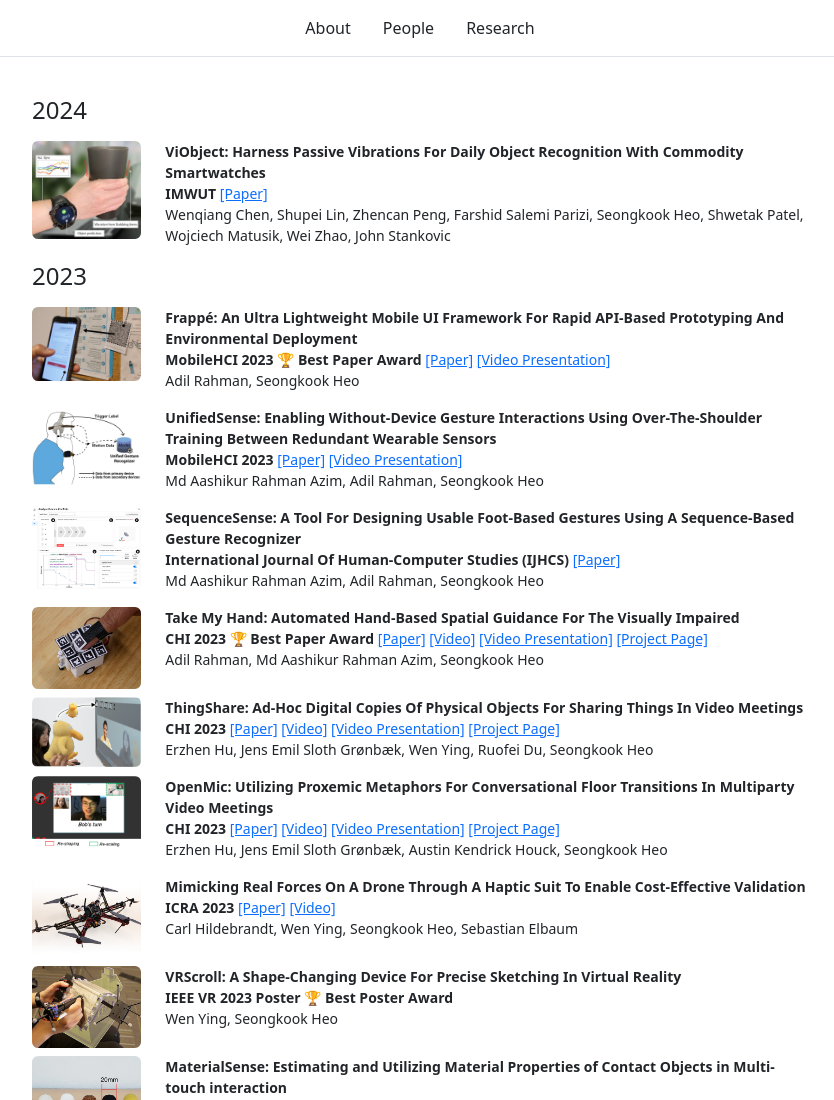
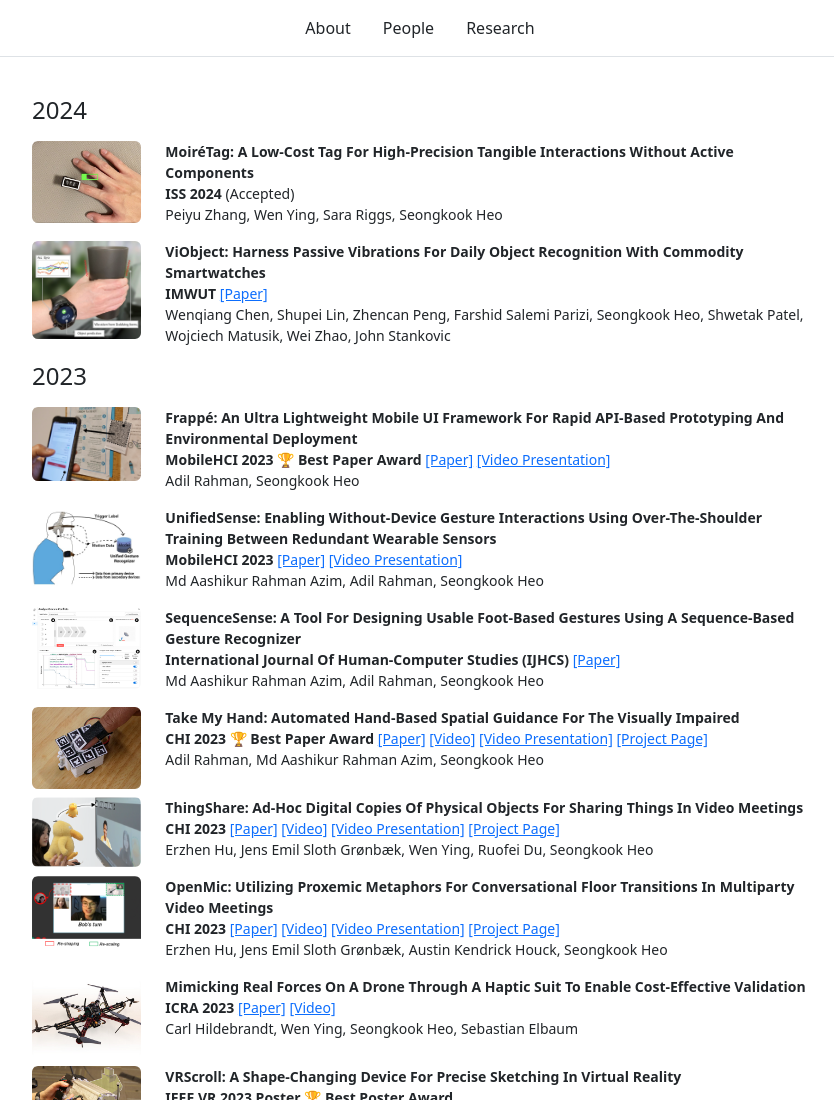
Before and after one commit to uva-ultimateinterface/uva-ultimateinterface.github.io, a plain HTML site: page research.html in a window 1280 px wide. Shown: the top 1100 px of the page, without its empty margins (220-1054 px from the left). Drawn offline with nearby package versions, Linux system fonts and the light colour scheme.

Commit message:
Update research.html

```diff
--- a/research.html
+++ b/research.html
@@ -42,6 +42,16 @@
     <div class="px-4 py-5 my-5">
         <div class="container" style="max-width: 800px;">
             <h4 class="mb-3">2024</h4>
+            <div class="row">
+                <div class="col-2 padding-people">
+                    <img src="pub_images/fringer_uist.jpg" alt="..." class="img-fluid rounded mb-2 img-max">
+                </div>
+                <div class="col-10 padding-people">
+                    <p class="title text-capitalize"><strong>MoiréTag: A Low-cost Tag for High-precision Tangible Interactions Without Active Components
+                    </br>ISS 2024</strong> (Accepted)</p>
+                    <p class="author">Peiyu Zhang, Wen Ying, Sara Riggs, Seongkook Heo</p>
+                </div>
+            </div>
             <div class="row">
                 <div class="col-2 padding-people">
                     <img src="pub_images/viobject_imwut.jpg" alt="..." class="img-fluid rounded mb-2 img-max">
```
